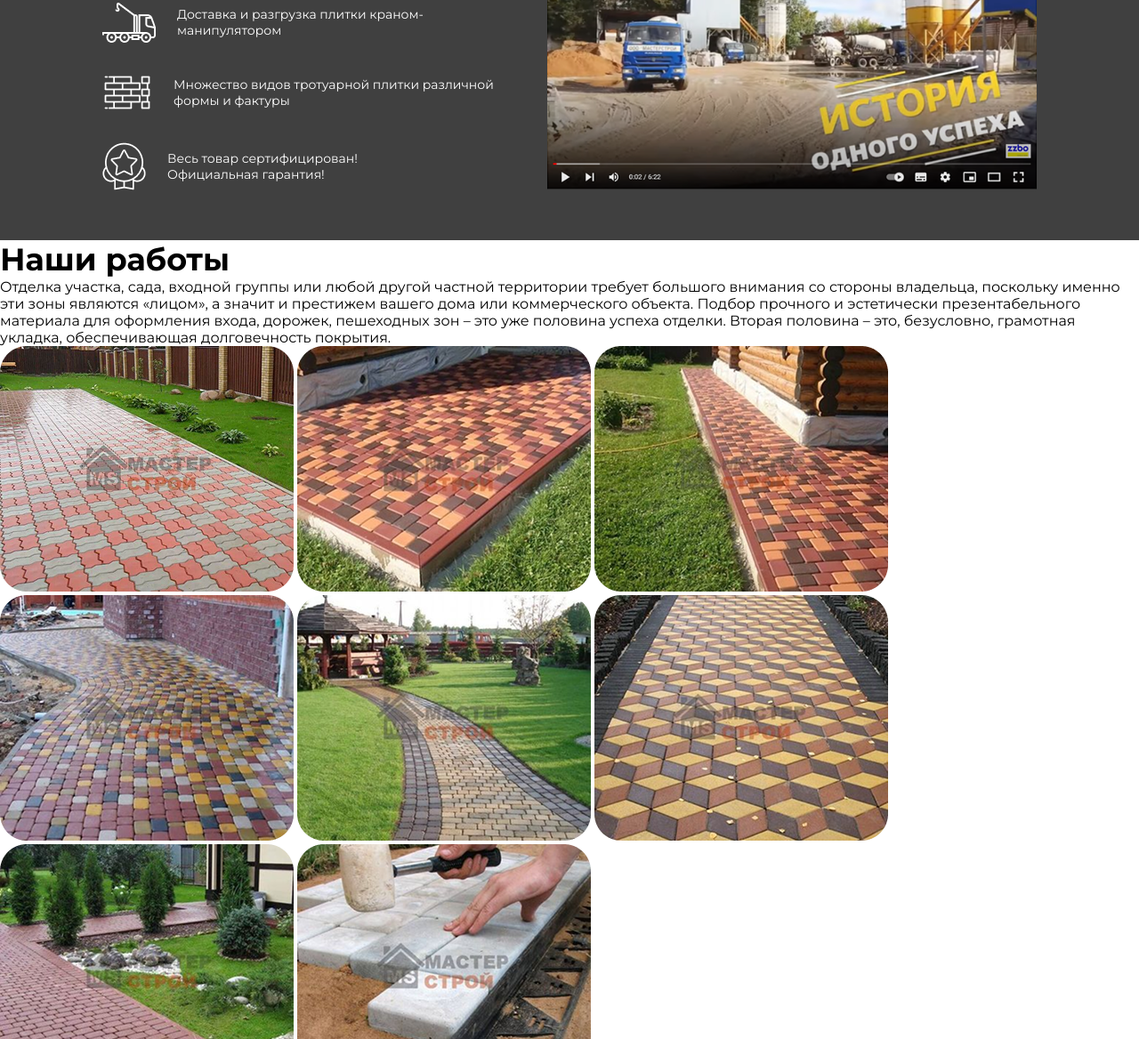
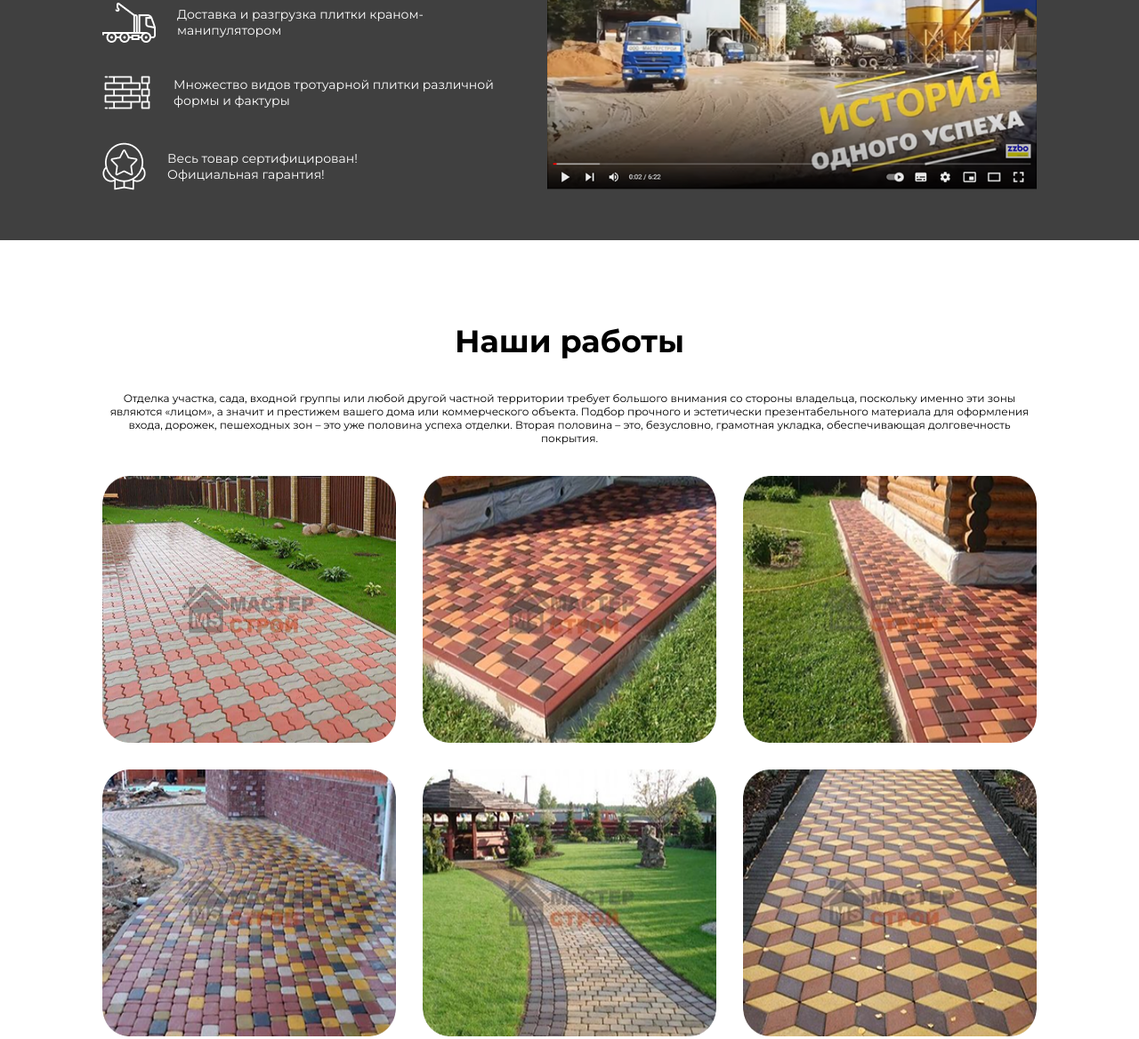
Before and after one commit to Polly30112004/Web-Lab-3-4, a plain HTML site: page index.html in a window 1280 px wide. Shown: the part 4028-5196 px from the top of the page at 89% size. Drawn offline with Linux system fonts and the light colour scheme.

Commit message:
feat: adding css file for 6 block

```diff
--- a/css.css
+++ b/css.css
@@ -433,7 +433,43 @@ height:76px;
 
 
 
+.block6 {
+  display: flex;
+  flex-direction: column;
+  justify-content: center;
+  align-items: center;
+  gap: 35px;
+  margin: 7.2vw 0;
+  color: black;
+}
 
+.block6-text {
+  font-size: 12px;
+  max-width: 1050px;
+  margin: 0 7.17vw;
+  text-align: center;
+}
+
+.works {
+  display: flex;
+  flex-wrap: wrap;
+  justify-content: center;
+  gap: 30px;
+  max-width: 1050px;
+  width: 100%;
+}
+
+.block6-img {
+  width: 330px;
+  height: 300px;
+  border-radius: 30px;
+}
+
+
+.block7
+{
+  background-color:#404040;
+}
 
 
 @media screen and (width < 1250px)
@@ -661,4 +697,9 @@ min-width: 294px;
  height: 160px;
  width: 294px;
   }
+  .block6-img
+  {
+    width: 255px;
+    height: 235px;
+  }
 }
```
